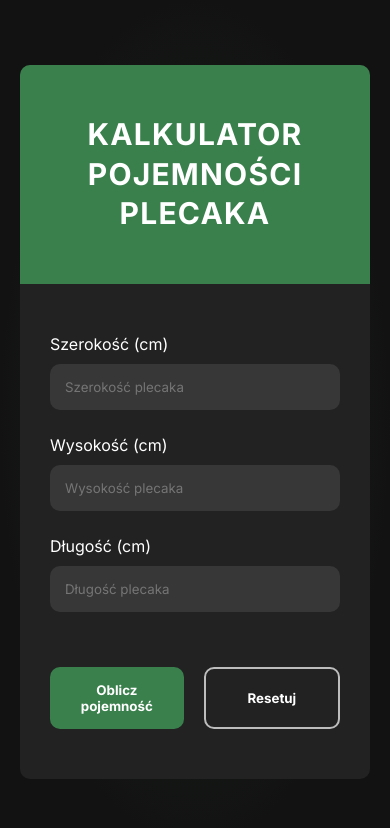
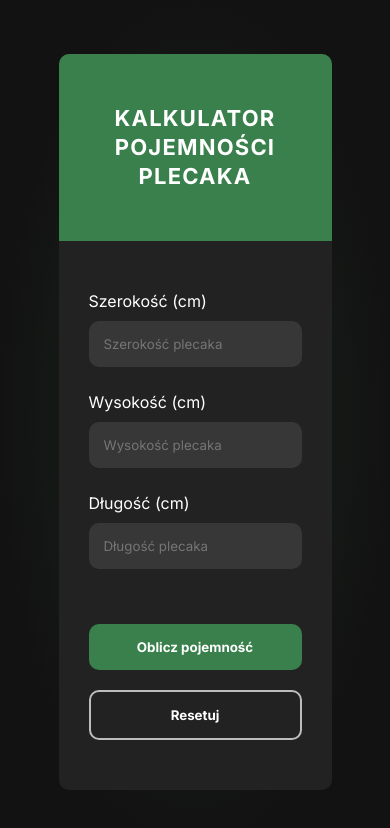
Before and after one commit to FattyIsKing/backpack-size-calculator, a React (Create React App) app: page / in a window 390 px wide. Shown: the top 828 px of the page. Built offline with nearby package versions, Linux system fonts and the light colour scheme.

Commit message:
Add basic responsive styles

```diff
--- a/src/components/Form/Form.module.scss
+++ b/src/components/Form/Form.module.scss
@@ -1,6 +1,6 @@
 .wrapper {
   width: 70%;
-  min-width: 350px;
+  min-width: 270px;
   min-height: 650px;
   display: flex;
   align-items: center;
@@ -60,3 +60,17 @@
   font-size: 14px;
   font-weight: 500;
 }
+
+@media screen and (max-width: 630px) {
+  .holder {
+    flex-wrap: wrap;
+  }
+}
+
+@media screen and (max-width: 450px) {
+  .title {
+    h1 {
+      font-size: 22px;
+    }
+  }
+}
--- a/src/components/Result/Result.module.scss
+++ b/src/components/Result/Result.module.scss
@@ -1,12 +1,12 @@
 .wrapper {
   width: 70%;
-  min-width: 350px;
+  min-width: 270px;
   background-color: #222222;
   display: flex;
   align-items: center;
   justify-content: center;
   gap: 15px;
-  padding: 25px 0;
+  padding: 25px 10px;
   border-radius: 10px;
 
   p {
@@ -22,3 +22,17 @@
     border-radius: 5px;
   }
 }
+
+@media screen and (max-width: 650px) {
+  .wrapper {
+    flex-direction: column;
+  }
+}
+
+@media screen and (max-width: 500px) {
+  .wrapper {
+    p {
+      font-size: 12px;
+    }
+  }
+}
```
